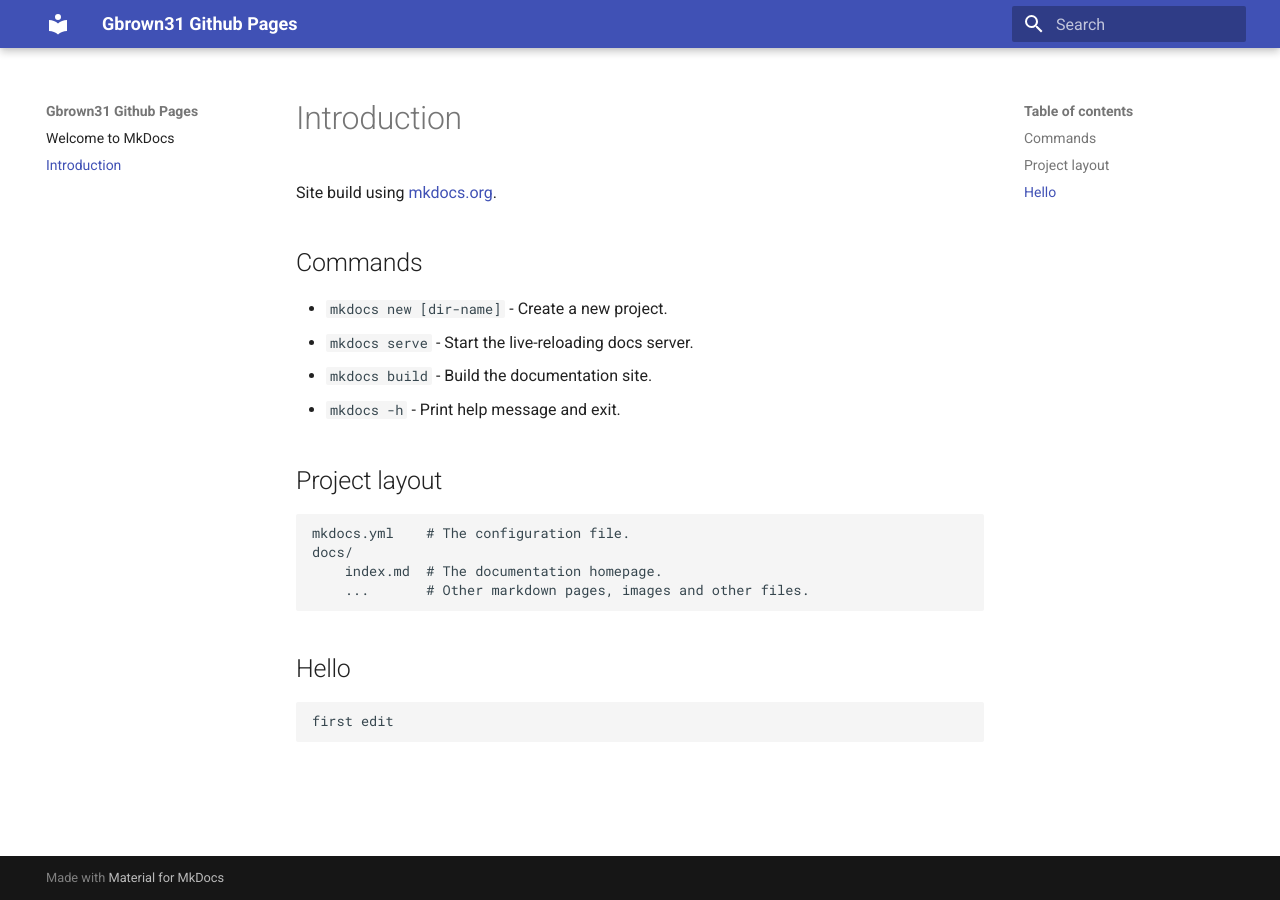
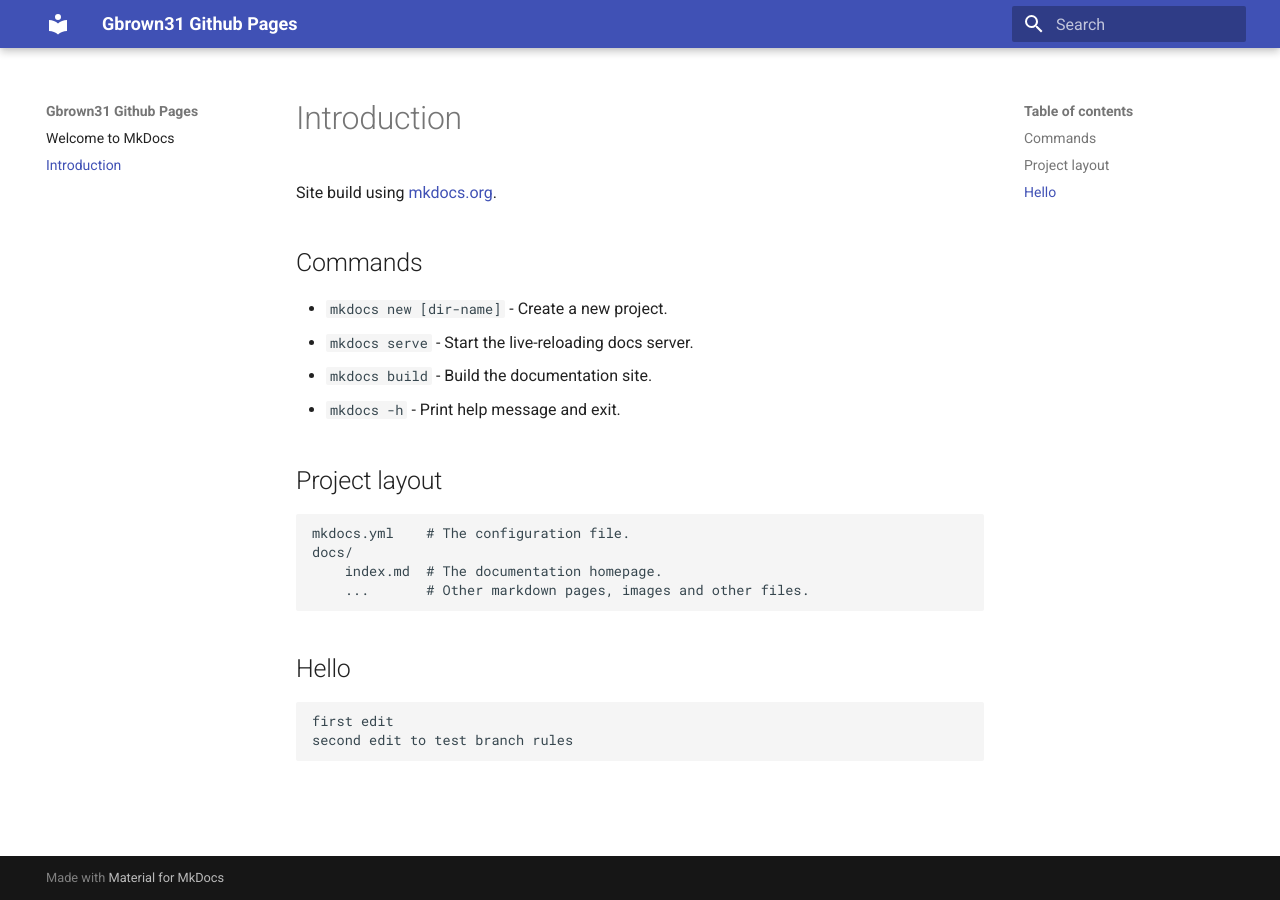
Before and after one commit to gbrown31/gbrown31.github.io, an MkDocs documentation site: the page built from docs/intro.md, in a window 1280 px wide. Built offline with MkDocs 1.6.1 and Material for MkDocs 9.7.7, drawn with Linux system fonts in a browser that asks for light colours.

Commit message:
test branch rules.

```diff
--- a/docs/intro.md
+++ b/docs/intro.md
@@ -19,3 +19,4 @@ Site build using [mkdocs.org](https://www.mkdocs.org).
 ## Hello
 
     first edit
+    second edit to test branch rules
```
